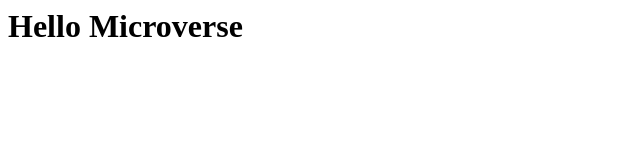
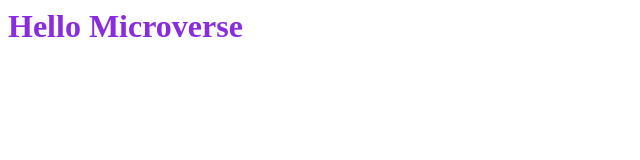
Before and after one commit to akucintavalent/hello-microverse, a plain HTML site: page index.html in a window 1280 px wide. Shown: the whole page, without its empty margins (0-640 px from the left). Drawn offline with Linux system fonts and the light colour scheme.

Commit message:
Add styles.css

```diff
--- a/index.html
+++ b/index.html
@@ -1 +1,2 @@
+<link rel="stylesheet" href="./styles.css">
 <h1> Hello   Microverse
--- /dev/null
+++ b/styles.css
@@ -0,0 +1,3 @@
+h1{
+color:blueviolet;
+}
```
